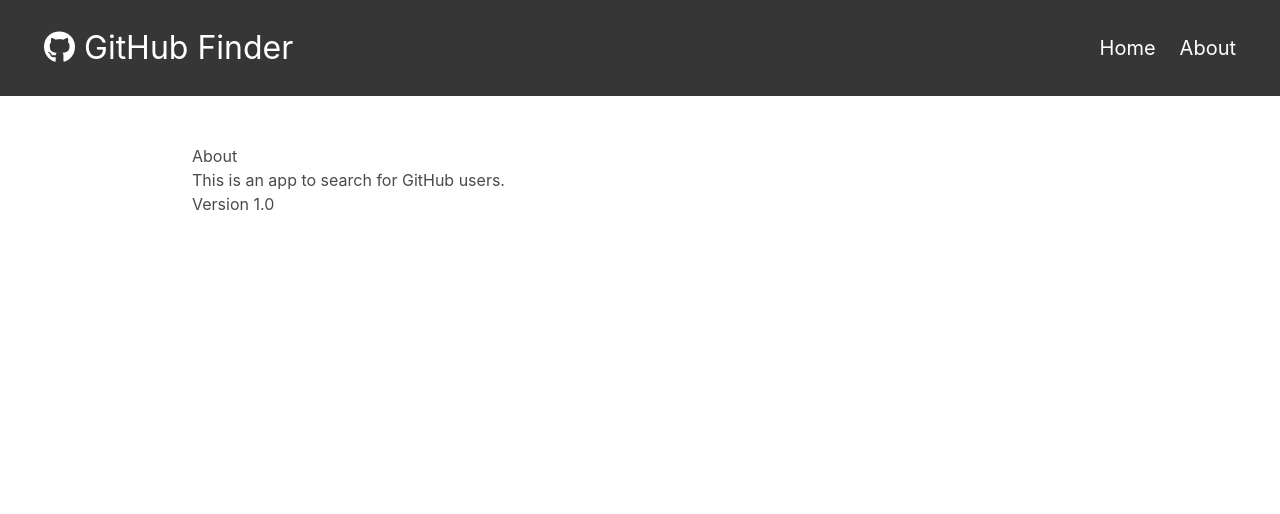
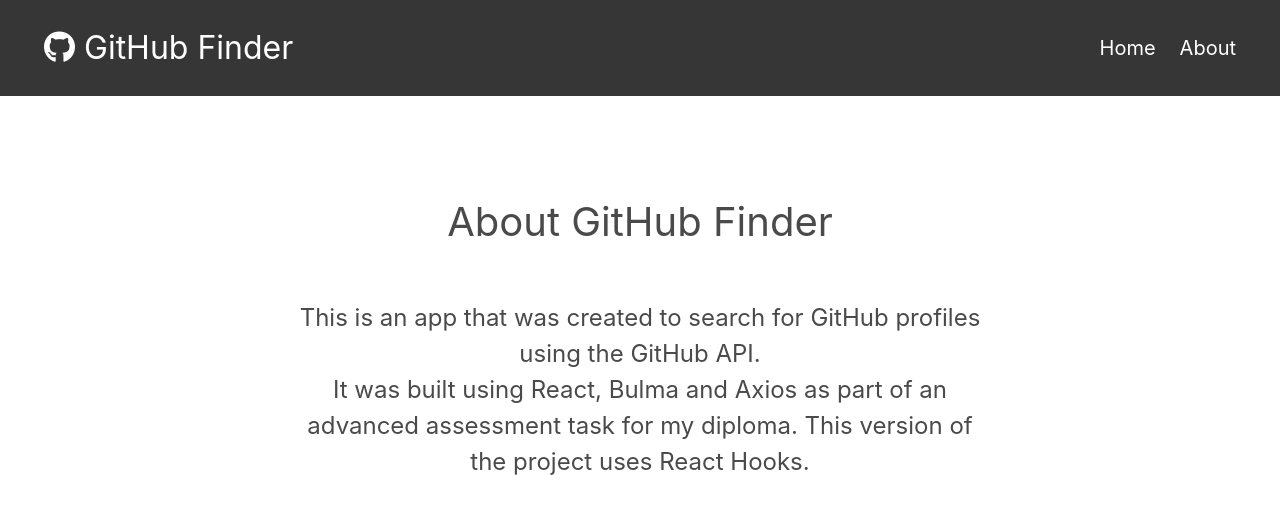
Before and after one commit to slicedearth/githubfinder, a React (Create React App) app: page /about in a window 1280 px wide. Shown: the top 514 px of the page. Built offline with nearby package versions, Linux system fonts and the light colour scheme; no server answers; the HTML template or start-up script is replaced by a standard one.

Commit message:
Updated About
Added content to About.js.

```diff
--- a/src/components/pages/About.js
+++ b/src/components/pages/About.js
@@ -1,11 +1,23 @@
 import React, { Fragment } from 'react';
-
+// About Page
 const About = () => {
   return (
     <Fragment>
-      <h1>About</h1>
-      <p>This is an app to search for GitHub users.</p>
-      <p>Version 1.0</p>
+      <div className='section section-padding'>
+        <h1 className='is-size-2 has-text-centered'>About GitHub Finder</h1>
+        <div className='section section-padding'>
+          {' '}
+          <p className='has-text-centered is-size-4'>
+            This is an app that was created to search for GitHub profiles using
+            the GitHub API.
+          </p>
+          <p className='has-text-centered is-size-4'>
+            It was built using React, Bulma and Axios as part of an advanced
+            assessment task for my diploma. This version of the project uses
+            React Hooks.
+          </p>
+        </div>
+      </div>
     </Fragment>
   );
 };
```
